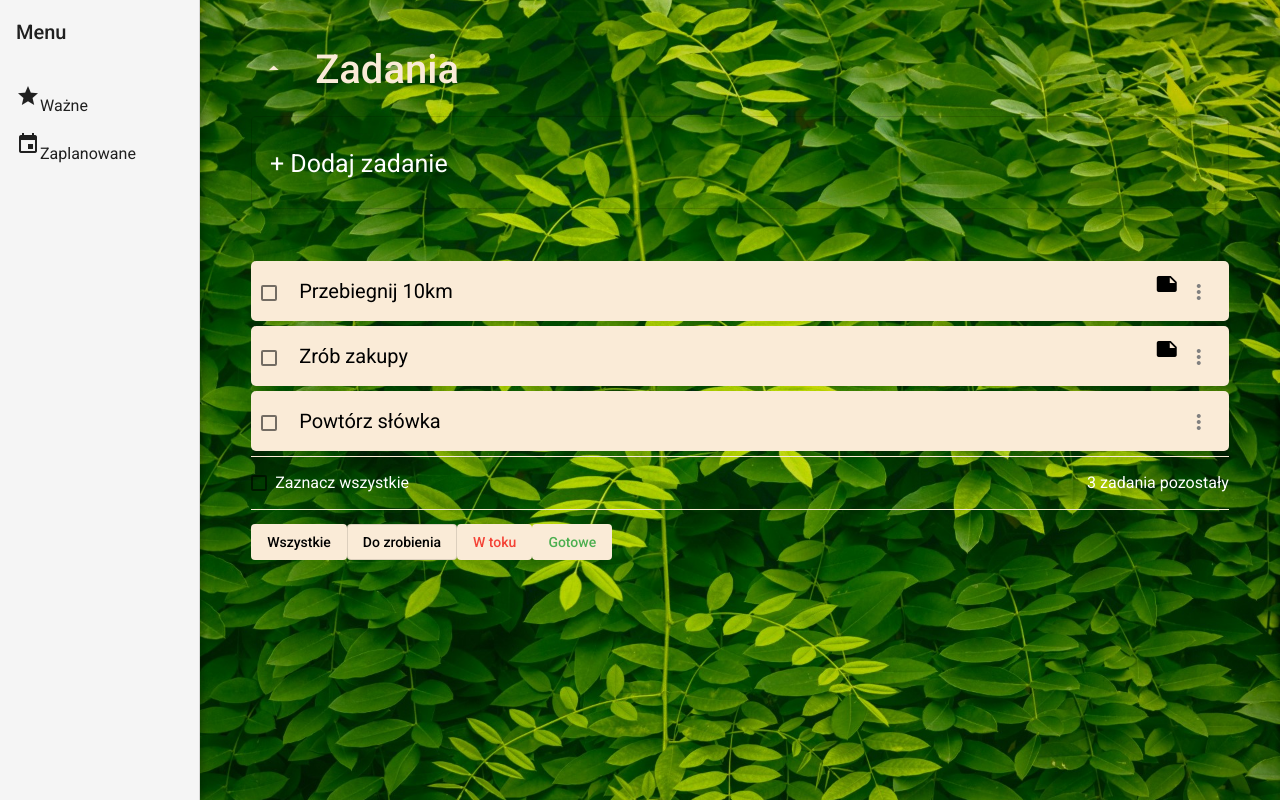
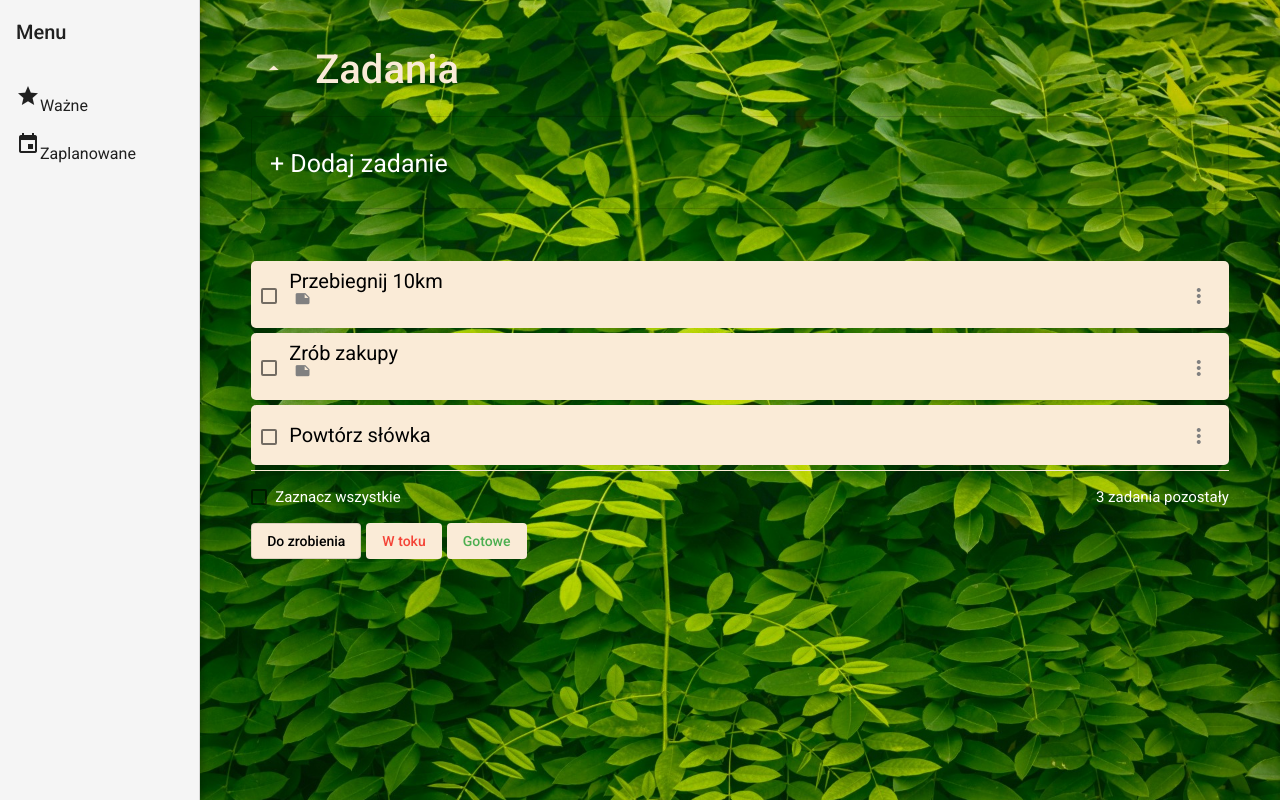
Before and after one commit to BartlomiejKorycki/TodoApp-Angular, an Angular app: page / in a window 1280 px wide. Built offline with nearby package versions, Linux system fonts and the light colour scheme.

Commit message:
third build of docs

```diff
--- a/src/app/components/task-dialog/task-dialog.component.css
+++ b/src/app/components/task-dialog/task-dialog.component.css
@@ -1,10 +1,17 @@
+.mat-dialog-title {
+    padding: 10px 0px 0px 15px;
+}
+
+.mat-dialog-content {
+    padding: 1%;
+}
 
 .priority {
     display: flex;
     flex-direction: column;
     background-color: antiquewhite;
     border-radius: 2px;
-    padding-top: 10px;
+    padding: 10px 0px 0px 15px;
     width: 90%;
     height: 50px;
     margin: auto;
@@ -14,7 +21,7 @@
 .status {
     background-color: antiquewhite;
     border-radius: 2px;
-    padding-top: 10px;
+    padding: 10px 0px 0px 15px;
     width: 90%;
     height: 70px;
     margin: auto;
@@ -24,7 +31,7 @@
 .decription-input {
     background-color: antiquewhite;
     border-radius: 2px;
-    padding-top: 10px;
+    padding: 10px 0px 0px 15px;
     width: 90%;
     margin: auto;
 }
@@ -37,8 +44,14 @@
 .completed {
     background-color: antiquewhite;
     border-radius: 2px;
-    padding-top: 10px;
+    padding: 10px 0px 0px 15px;
     width: 90%;
     margin: auto;
     margin-bottom: 5px;
 }
+
+button {
+    margin: auto;
+    border: 1px solid antiquewhite;
+    border-radius: 2px;
+}
--- a/src/app/components/task-dialog/task-dialog.component.html
+++ b/src/app/components/task-dialog/task-dialog.component.html
@@ -5,8 +5,7 @@
     {{ data.priority }} -->
 </h2>
 
-<mat-dialog-content >
-    <div class="priority">
+<mat-dialog-content class="priority">
     Priorytet:
     <mat-radio-group>
         <mat-radio-button value="low"
@@ -22,8 +21,9 @@
             [checked]="data.priority == 'heigh'">wysoki
          </mat-radio-button>
     </mat-radio-group>
-    </div>
-    <div class="status">
+</mat-dialog-content>
+
+<mat-dialog-content class="status">
     <mat-form-field>
         <mat-label>Status:</mat-label>
         <mat-select matNativeControl [(ngModel)]="status">
@@ -35,11 +35,6 @@
             </mat-option>
         </mat-select>
     </mat-form-field>
-    </div>
-</mat-dialog-content>
-
-<mat-dialog-content >
-
 </mat-dialog-content>
 
 <mat-dialog-content class="term">
--- a/src/app/components/task-item/task-item.component.css
+++ b/src/app/components/task-item/task-item.component.css
@@ -8,6 +8,11 @@
   animation-duration: 0.3s;
   background-color: antiquewhite;
   border-radius: 5px;
+}
+
+.task-item-label {
+  padding: 0;
+  margin-left: 12px;
 }
 
 .remove-item {
@@ -33,14 +38,22 @@
   } */
 }
 
+.task-icons-label .mat-icon {
+  padding-left: 5px;
+  font-size: smaller;
+  color: gray;
+}
+
+.date-description {
+  font-size: smaller;
+  color: gray;
+  margin: 0;
+  padding: 0;
+}
+
 .task-item-left {
   display: flex;
   align-items: center;
-}
-
-.task-item-label {
-  padding: 10px;
-  margin-left: 12px;
 }
 
 .task-item-edit {
--- a/src/app/components/task-item/task-item.component.html
+++ b/src/app/components/task-item/task-item.component.html
@@ -15,6 +15,16 @@
         (click)="editName(task)"
         [ngClass]="{ 'completed' : task.completed}"
       >{{ task.name }}
+
+        <div class="task-icons-label">
+          <div class="note-description">
+            <mat-icon md-48 *ngIf="task.description.length > 0">note</mat-icon>
+          </div>
+          <div class="date-description">
+            <mat-icon *ngIf="task.date">event </mat-icon>
+            {{ task.date | date: 'dd/MM/yyyy' }}
+          </div>
+        </div>
       </div>
 
       <ng-template #editingTask>
@@ -28,14 +38,10 @@
         >
       </ng-template>
 
-      <div class="task-date-label">
-        <mat-icon *ngIf="task.date">event</mat-icon> {{ task.date | date: 'dd/MM/yyyy' }}
-      </div>
+
     </div>
 
     <div class="task-item-right">
-      <mat-icon md-48 *ngIf="task.description.length > 0">note</mat-icon>
-
       <button
         mat-icon-button class="edit-item"
         (click)="openDialog()">
--- a/src/app/components/task-item/task-item.component.ts
+++ b/src/app/components/task-item/task-item.component.ts
@@ -20,8 +20,8 @@ export class TaskItemComponent implements OnInit {
 
   openDialog(): void {
     let dialogRef = this.dialog.open(TaskDialogComponent, {
-      width: '40%',
-      height: '500px',
+      width: '500px',
+      height: '450px',
       data: {
         id: this.task.id,
         name: this.task.name,
--- a/src/app/components/task-list/task-list.component.css
+++ b/src/app/components/task-list/task-list.component.css
@@ -18,6 +18,20 @@
   position: relative;
 }
 
+.all-filter{
+  position: relative;
+  display: block;
+  left: 67%;
+  width: 100px;
+  margin: 0;
+}
+.all-filter button {
+  height: 30px;
+  margin: 0;
+  margin-bottom: 5px;
+
+}
+
 .task-input {
   color: white;
   width: 100%;
@@ -36,7 +50,7 @@
   display: flex;
   align-items: center;
   justify-content: space-between;
-  font-size: 16px;
+  font-size: 15px;
   border-top: 1px solid antiquewhite;
   padding-top: 14px;
   margin-bottom: 14px;
@@ -44,6 +58,7 @@
 }
 
 button {
+  margin-right: 5px;
   font-size: 14px;
   background-color: antiquewhite;
   color: black;
--- a/src/app/components/task-list/task-list.component.html
+++ b/src/app/components/task-list/task-list.component.html
@@ -7,6 +7,13 @@
   <mat-label style="color: white">+ Dodaj zadanie</mat-label>
   <input matInput type="text" [(ngModel)]="taskName" (keyup.enter)="addTask()">
 </mat-form-field>
+
+<!-- <div class="all-filter">
+  <button mat-button
+    [ngClass]="{'active': filter == 'all'}"
+    (click)="filter='all'">Wszystkie
+  </button>
+</div> -->
 
 <task-item
   *ngFor="let task of tasksFilter()"
@@ -25,13 +32,8 @@
   <div>{{ remaining() }} zadania pozostały</div>
 </div>
 
-<div class="extra-container">
+<div class="extra-buttons-container">
   <div>
-    <button mat-button
-      [ngClass]="{'active': filter == 'all'}"
-      (click)="filter='all'">Wszystkie
-    </button>
-
     <button mat-stroked-button
       [ngClass]="{'active': filter == 'toDo'}"
       (click)="filter='toDo'">Do zrobienia
--- a/src/styles.css
+++ b/src/styles.css
@@ -11,6 +11,7 @@ body {
     background-position: center;
     background-repeat: no-repeat;
     background-size: cover;
+    background-repeat: repeat-y;
 }
 
 .mat-dialog-container {
```
Also changed, not shown: 7 other files (tests, documents, lock files or other folders). Lines whose indentation alone changed are shown as unchanged.
